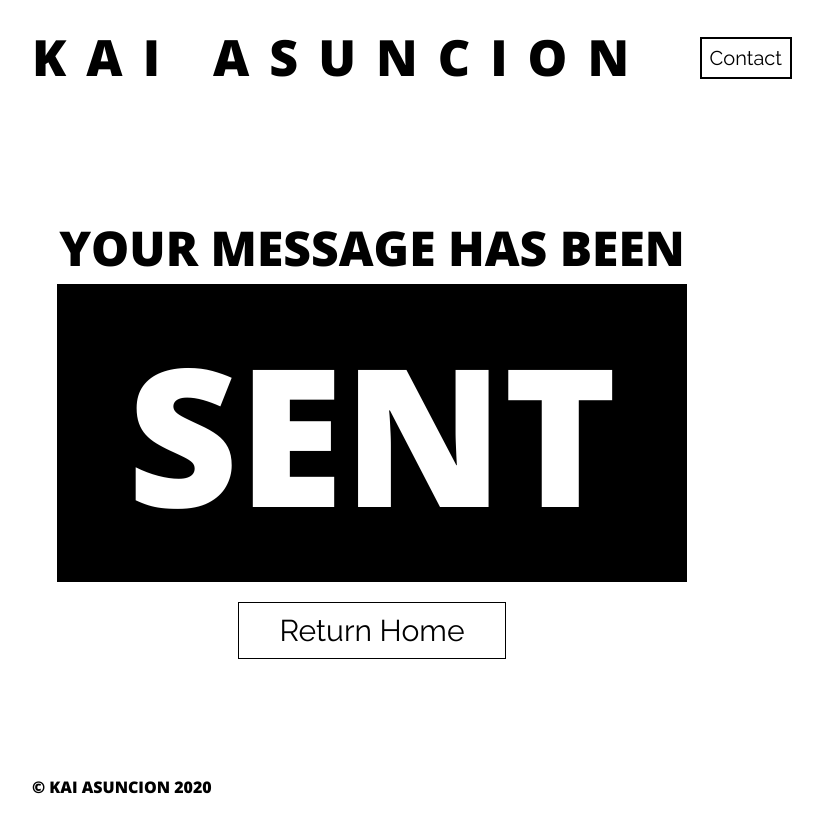
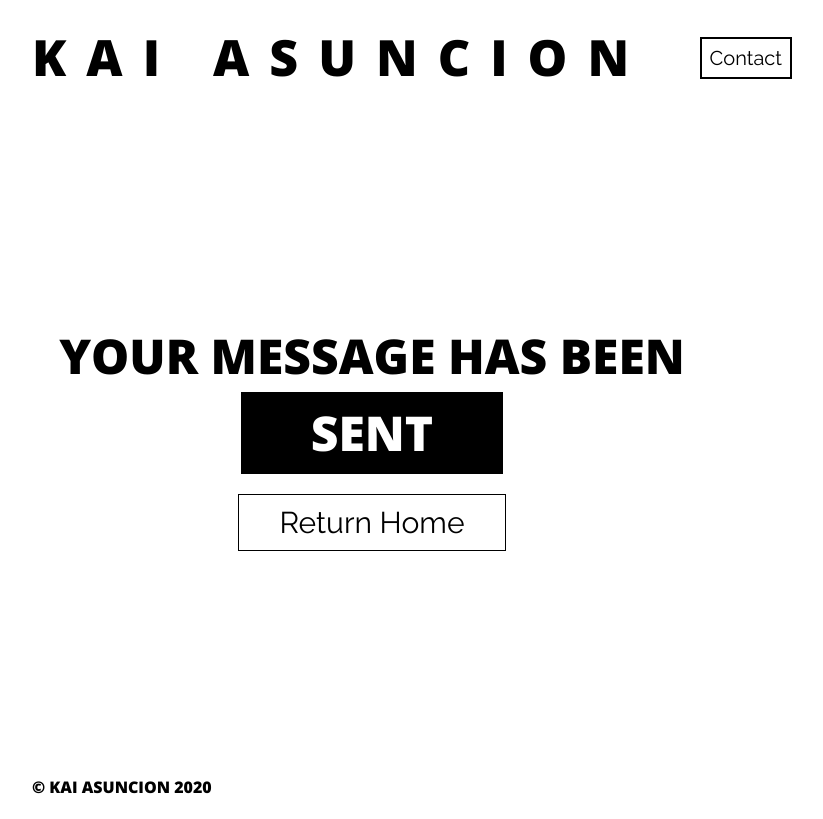
Before and after one commit to kaiasuncion/Nuxt---Photography-Portfolio, a Nuxt app: page /Success in a window 1280 px wide. Shown: the whole page, without its empty margins (228-1051 px from the left). Built offline with nearby package versions, Linux system fonts and the light colour scheme.

Commit message:
style: fixed success page font sizing

```diff
--- a/pages/Success/index.vue
+++ b/pages/Success/index.vue
@@ -12,7 +12,7 @@
 }
 .success-message-large {
   padding: 5px 70px;
-  font-size: 12em;
+  font-size: 3em;
   background-color: #000;
   color: #fff;
   margin-bottom: 20px;
@@ -20,7 +20,7 @@
 }
 .success-message-large:hover {
   background-color: orange;
-  font-size: 15em;
+  font-size: 5em;
   cursor: crosshair;
 }
 </style>
```
